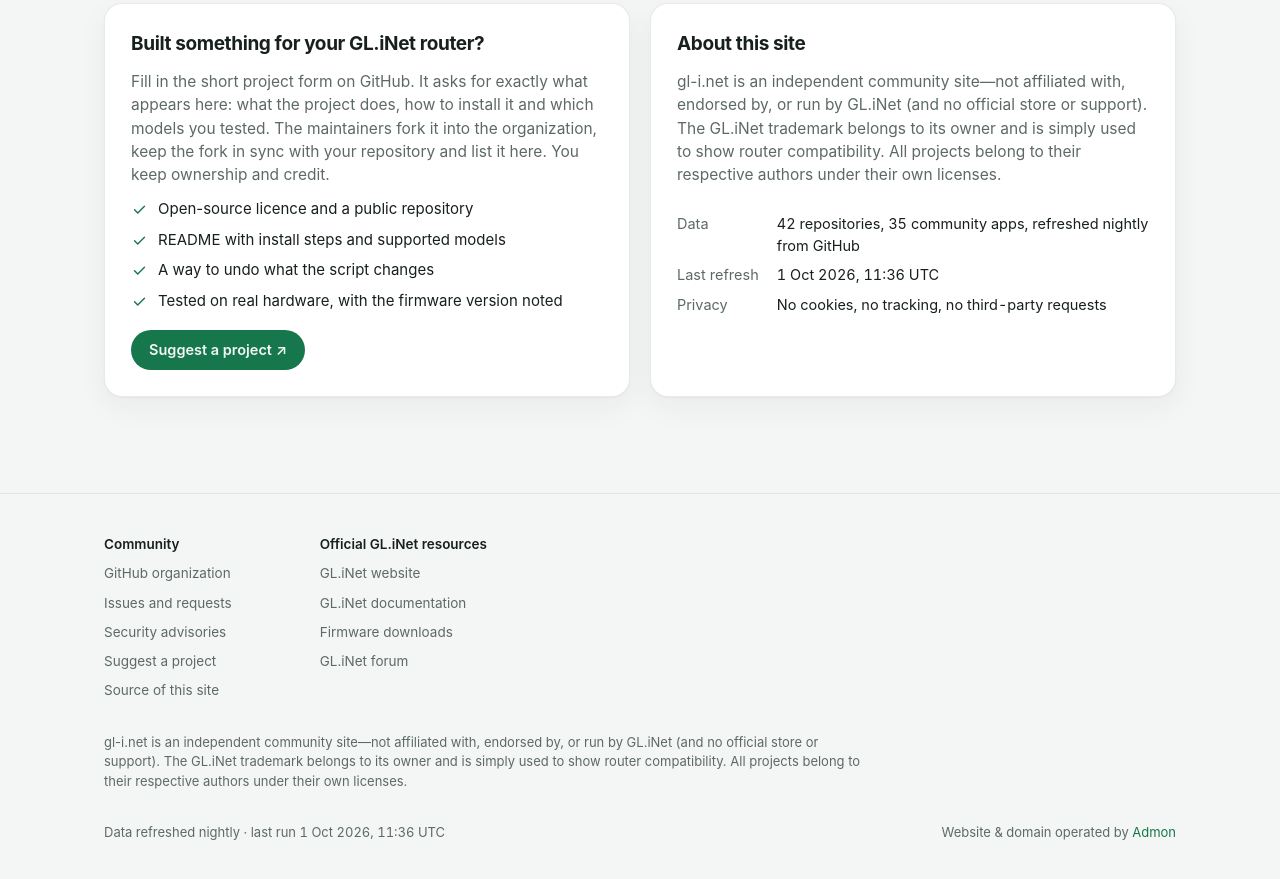
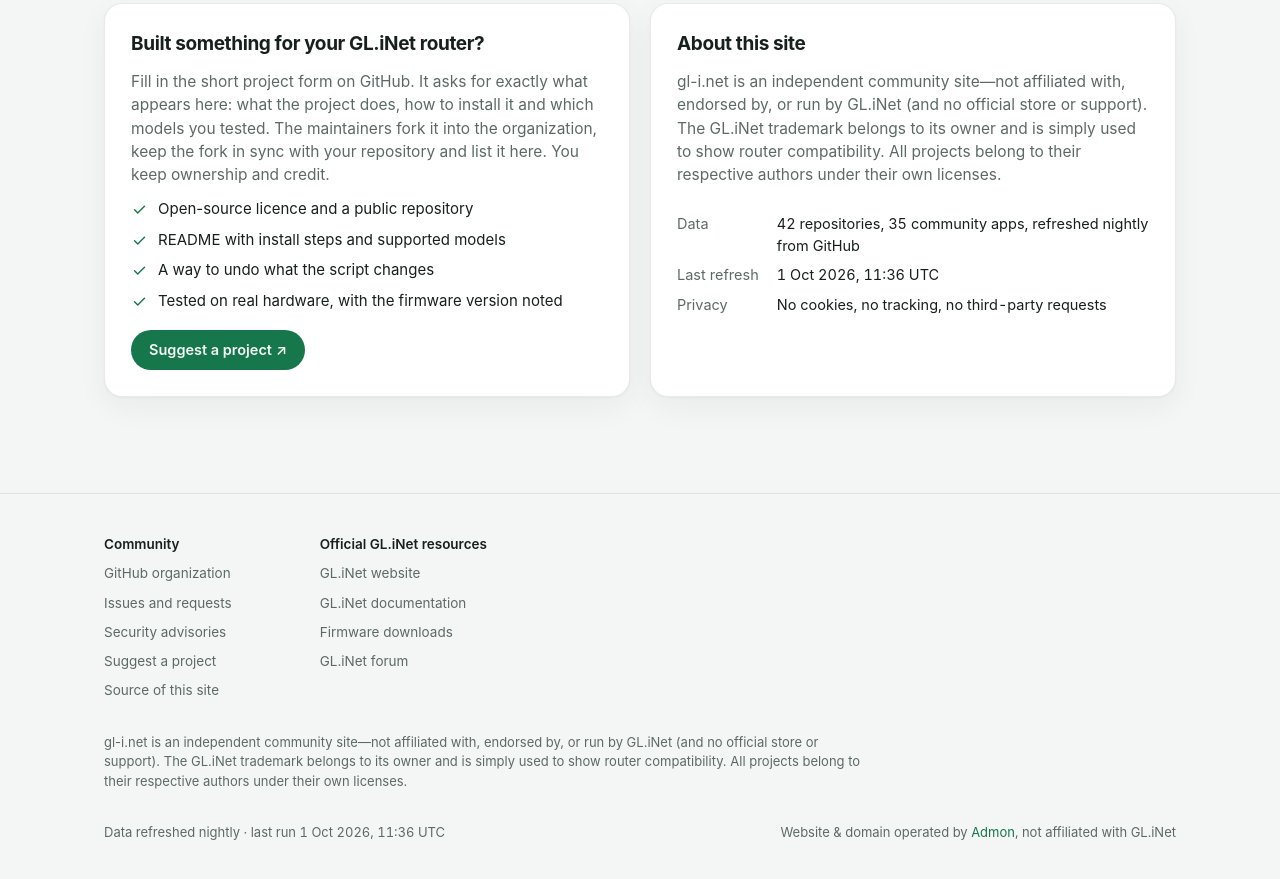
Before and after one commit to GLiNet-Community-Scripts/community-website, an Astro site: page / in a window 1280 px wide. Shown: the part 8615-9494 px from the top of the page. Built offline with nearby package versions, Linux system fonts and the light colour scheme; Astro itself is replaced by a stand-in of ours.

Commit message:
Füge Hinweis zur Unabhängigkeit von GL.iNet im Footer hinzu

```diff
--- a/src/components/Footer.astro
+++ b/src/components/Footer.astro
@@ -29,7 +29,7 @@ const { site, generatedAt } = Astro.props;
     <p class="disclaimer">{site.disclaimer.long}</p>
     <div class="bottom">
       <p>Data refreshed nightly · last run {stamp(generatedAt)}</p>
-      <p>Website & domain operated by <a href="https://github.com/admonstrator">Admon</a></p>
+      <p>Website & domain operated by <a href="https://github.com/admonstrator">Admon</a>, not affiliated with GL.iNet</p>
     </div>
   </div>
 </footer>
```
